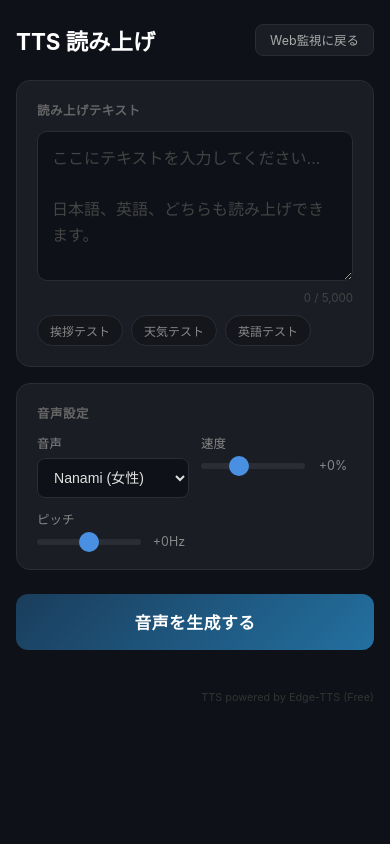
After one commit to ysd416jp/-yy_crawler, a Flask app: page /tts in a window 390 px wide. The commit adds this page. Run offline with Flask 3, Linux system fonts and the light colour scheme.

Commit message:
Add TTS system: Qwen3-TTS Colab notebook + edge-tts web fallback
- Add Qwen3_TTS_Colab.ipynb: Google Colab notebook for Qwen3-TTS with
  Gradio UI (voice clone, TTS, voice design), runs on free T4 GPU
- Add edge-tts integration to webapp.py as lightweight fallback TTS
  (no GPU needed, 7 Japanese voices, rate/pitch control)
- Add templates/tts.html: mobile-friendly TTS page with audio player
- Add navigation link to TTS page from main index

https://claude.ai/code/session_01Rme5jjjcz7UyWqPcirTFyY

```diff
--- a/requirements.txt
+++ b/requirements.txt
@@ -5,3 +5,4 @@ google-auth
 google-generativeai
 requests
 beautifulsoup4
+edge-tts
--- a/templates/index.html
+++ b/templates/index.html
@@ -146,7 +146,10 @@
   <!-- ヘッダー -->
   <div class="header">
     <h1>Web更新チェッカー</h1>
-    <button class="icon-btn" onclick="location.reload()" title="更新">↻</button>
+    <div style="display:flex; gap:8px; align-items:center;">
+      <a href="/tts" class="icon-btn" title="TTS読み上げ" style="font-size:14px; text-decoration:none;">🔊</a>
+      <button class="icon-btn" onclick="location.reload()" title="更新">↻</button>
+    </div>
   </div>
 
   <!-- 追加ボタン -->
--- /dev/null
+++ b/templates/tts.html
@@ -0,0 +1,289 @@
+<!DOCTYPE html>
+<html lang="ja">
+<head>
+<meta charset="UTF-8">
+<meta name="viewport" content="width=device-width, initial-scale=1.0, maximum-scale=1.0, user-scalable=no">
+<title>TTS - テキスト読み上げ</title>
+<link rel="icon" href="/favicon.ico" type="image/svg+xml">
+<style>
+  * { margin: 0; padding: 0; box-sizing: border-box; }
+  body {
+    background: #0e1117; color: #e0e0e0;
+    font-family: -apple-system, BlinkMacSystemFont, 'Segoe UI', 'Hiragino Sans', sans-serif;
+    min-height: 100vh; padding: 24px 16px;
+  }
+  .container { max-width: 640px; margin: 0 auto; }
+
+  /* --- Header --- */
+  .header { display: flex; align-items: center; justify-content: space-between; margin-bottom: 24px; }
+  .header h1 { font-size: 1.4rem; font-weight: 700; color: #fff; }
+  .nav-btn {
+    padding: 6px 14px; border-radius: 8px;
+    background: #1a1d24; border: 1px solid #2a2d35;
+    color: #aaa; font-size: 0.78rem; cursor: pointer;
+    text-decoration: none; transition: all 0.15s;
+  }
+  .nav-btn:hover { background: #24272e; color: #fff; }
+
+  /* --- Card --- */
+  .card {
+    background: #1a1d24; border-radius: 14px; padding: 20px;
+    border: 1px solid #2a2d35; margin-bottom: 16px;
+  }
+  .card-title {
+    font-size: 0.78rem; color: #666; font-weight: 600;
+    letter-spacing: 0.04em; margin-bottom: 12px;
+  }
+
+  /* --- Textarea --- */
+  textarea {
+    width: 100%; min-height: 150px; padding: 14px;
+    background: #0e1117; border: 1px solid #2a2d35; border-radius: 10px;
+    color: #e0e0e0; font-size: 1rem; font-family: inherit;
+    resize: vertical; outline: none; transition: border 0.15s;
+    line-height: 1.6;
+  }
+  textarea:focus { border-color: #4a90e2; }
+  textarea::placeholder { color: #444; }
+  .char-count { text-align: right; font-size: 0.72rem; color: #444; margin-top: 6px; }
+
+  /* --- Controls --- */
+  .controls { display: grid; grid-template-columns: 1fr 1fr; gap: 12px; }
+  label.ctrl-label { font-size: 0.78rem; color: #888; margin-bottom: 6px; display: block; }
+  select, input[type="range"] {
+    width: 100%; padding: 10px 12px; border-radius: 8px;
+    background: #0e1117; border: 1px solid #2a2d35; color: #e0e0e0;
+    font-size: 0.88rem; outline: none; transition: border 0.15s;
+  }
+  select:focus { border-color: #4a90e2; }
+  .range-wrap { display: flex; align-items: center; gap: 8px; }
+  .range-wrap input[type="range"] {
+    flex: 1; padding: 0; border: none; background: transparent;
+    -webkit-appearance: none; height: 6px;
+  }
+  input[type="range"]::-webkit-slider-runnable-track {
+    background: #2a2d35; height: 6px; border-radius: 3px;
+  }
+  input[type="range"]::-webkit-slider-thumb {
+    -webkit-appearance: none; width: 20px; height: 20px;
+    border-radius: 50%; background: #4a90e2; margin-top: -7px;
+  }
+  .range-val { font-size: 0.78rem; color: #888; min-width: 40px; text-align: center; }
+
+  /* --- Generate button --- */
+  .gen-btn {
+    width: 100%; padding: 16px; border: none; border-radius: 12px;
+    background: linear-gradient(135deg, #1a3d5c, #2370a0);
+    color: #fff; font-size: 1.05rem; font-weight: 700;
+    cursor: pointer; transition: all 0.2s; margin-top: 8px;
+    letter-spacing: 0.03em;
+  }
+  .gen-btn:hover { transform: translateY(-1px); filter: brightness(1.15); }
+  .gen-btn:active { transform: translateY(0); }
+  .gen-btn:disabled {
+    background: #1a1d24; color: #555; cursor: not-allowed;
+    transform: none; filter: none;
+  }
+
+  /* --- Player --- */
+  .player-card {
+    background: #1a1d24; border-radius: 14px; padding: 20px;
+    border: 1px solid #2a2d35; display: none;
+  }
+  .player-card.active { display: block; }
+  audio { width: 100%; margin-bottom: 12px; border-radius: 8px; }
+  .dl-btn {
+    display: block; width: 100%; padding: 12px; border: 1px solid #2a2d35;
+    border-radius: 10px; background: transparent; color: #4a90e2;
+    font-size: 0.9rem; font-weight: 600; cursor: pointer;
+    text-align: center; text-decoration: none; transition: all 0.15s;
+  }
+  .dl-btn:hover { background: #1a2d4a; border-color: #4a90e2; }
+
+  /* --- Loading --- */
+  .loading {
+    display: none; text-align: center; padding: 20px; color: #888;
+  }
+  .loading.active { display: block; }
+  .spinner {
+    width: 32px; height: 32px; border: 3px solid #2a2d35;
+    border-top-color: #4a90e2; border-radius: 50%;
+    animation: spin 0.8s linear infinite; margin: 0 auto 10px;
+  }
+  @keyframes spin { to { transform: rotate(360deg); } }
+
+  /* --- Error --- */
+  .error-msg {
+    display: none; background: #3a1a1a; border: 1px solid #6a3030;
+    border-radius: 8px; padding: 12px; color: #e05050;
+    font-size: 0.85rem; margin-top: 12px;
+  }
+  .error-msg.active { display: block; }
+
+  /* --- Footer --- */
+  .footer { text-align: right; color: #333; font-size: 0.68rem; margin-top: 40px; }
+
+  /* --- Preset buttons --- */
+  .presets { display: flex; gap: 8px; flex-wrap: wrap; margin-top: 10px; }
+  .preset-btn {
+    padding: 6px 12px; border-radius: 20px;
+    background: #14161c; border: 1px solid #2a2d35;
+    color: #888; font-size: 0.75rem; cursor: pointer;
+    transition: all 0.15s;
+  }
+  .preset-btn:hover { border-color: #4a90e2; color: #4a90e2; }
+</style>
+</head>
+<body>
+<div class="container">
+
+  <div class="header">
+    <h1>TTS 読み上げ</h1>
+    <a href="/" class="nav-btn">Web監視に戻る</a>
+  </div>
+
+  <!-- Text input -->
+  <div class="card">
+    <div class="card-title">読み上げテキスト</div>
+    <textarea id="tts-text" placeholder="ここにテキストを入力してください...&#10;&#10;日本語、英語、どちらも読み上げできます。" maxlength="5000"></textarea>
+    <div class="char-count"><span id="char-num">0</span> / 5,000</div>
+    <div class="presets">
+      <button class="preset-btn" onclick="setPreset('こんにちは。テキスト読み上げのテストです。')">挨拶テスト</button>
+      <button class="preset-btn" onclick="setPreset('本日は晴天なり。明日の天気は曇りのち雨でしょう。')">天気テスト</button>
+      <button class="preset-btn" onclick="setPreset('The quick brown fox jumps over the lazy dog.')">英語テスト</button>
+    </div>
+  </div>
+
+  <!-- Voice & Settings -->
+  <div class="card">
+    <div class="card-title">音声設定</div>
+    <div class="controls">
+      <div>
+        <label class="ctrl-label">音声</label>
+        <select id="tts-voice">
+          {% for v in voices %}
+          <option value="{{ v.id }}">{{ v.name }}</option>
+          {% endfor %}
+        </select>
+      </div>
+      <div>
+        <label class="ctrl-label">速度</label>
+        <div class="range-wrap">
+          <input type="range" id="tts-rate" min="-50" max="100" value="0" step="10">
+          <span class="range-val" id="rate-val">+0%</span>
+        </div>
+      </div>
+      <div>
+        <label class="ctrl-label">ピッチ</label>
+        <div class="range-wrap">
+          <input type="range" id="tts-pitch" min="-50" max="50" value="0" step="5">
+          <span class="range-val" id="pitch-val">+0Hz</span>
+        </div>
+      </div>
+    </div>
+  </div>
+
+  <!-- Generate button -->
+  <button class="gen-btn" id="gen-btn" onclick="generateTTS()">
+    音声を生成する
+  </button>
+
+  <!-- Loading -->
+  <div class="loading" id="loading">
+    <div class="spinner"></div>
+    <div>音声を生成中...</div>
+  </div>
+
+  <!-- Error -->
+  <div class="error-msg" id="error-msg"></div>
+
+  <!-- Player -->
+  <div class="player-card" id="player-card">
+    <div class="card-title">生成結果</div>
+    <audio id="audio-player" controls></audio>
+    <a id="dl-btn" class="dl-btn" download="tts_output.mp3">ダウンロード</a>
+  </div>
+
+  <div class="footer">TTS powered by Edge-TTS (Free)</div>
+</div>
+
+<script>
+var textEl = document.getElementById('tts-text');
+var charNum = document.getElementById('char-num');
+var rateSlider = document.getElementById('tts-rate');
+var rateVal = document.getElementById('rate-val');
+var pitchSlider = document.getElementById('tts-pitch');
+var pitchVal = document.getElementById('pitch-val');
+
+textEl.addEventListener('input', function() {
+  charNum.textContent = this.value.length;
+});
+
+rateSlider.addEventListener('input', function() {
+  var v = parseInt(this.value);
+  rateVal.textContent = (v >= 0 ? '+' : '') + v + '%';
+});
+
+pitchSlider.addEventListener('input', function() {
+  var v = parseInt(this.value);
+  pitchVal.textContent = (v >= 0 ? '+' : '') + v + 'Hz';
+});
+
+function setPreset(text) {
+  textEl.value = text;
+  charNum.textContent = text.length;
+}
+
+function generateTTS() {
+  var text = textEl.value.trim();
+  if (!text) { textEl.focus(); return; }
+
+  var voice = document.getElementById('tts-voice').value;
+  var rate = rateVal.textContent;
+  var pitch = pitchVal.textContent;
+
+  var btn = document.getElementById('gen-btn');
+  var loading = document.getElementById('loading');
+  var errorMsg = document.getElementById('error-msg');
+  var playerCard = document.getElementById('player-card');
+
+  btn.disabled = true;
+  btn.textContent = '生成中...';
+  loading.classList.add('active');
+  errorMsg.classList.remove('active');
+  playerCard.classList.remove('active');
+
+  var formData = new FormData();
+  formData.append('text', text);
+  formData.append('voice', voice);
+  formData.append('rate', rate);
+  formData.append('pitch', pitch);
+
+  fetch('/tts/generate', { method: 'POST', body: formData })
+    .then(function(res) {
+      if (!res.ok) {
+        return res.text().then(function(t) { throw new Error(t); });
+      }
+      return res.blob();
+    })
+    .then(function(blob) {
+      var url = URL.createObjectURL(blob);
+      var audio = document.getElementById('audio-player');
+      audio.src = url;
+      document.getElementById('dl-btn').href = url;
+      playerCard.classList.add('active');
+      audio.play();
+    })
+    .catch(function(err) {
+      errorMsg.textContent = err.message || '音声生成に失敗しました';
+      errorMsg.classList.add('active');
+    })
+    .finally(function() {
+      btn.disabled = false;
+      btn.textContent = '音声を生成する';
+      loading.classList.remove('active');
+    });
+}
+</script>
+</body>
+</html>
```
Also changed, not shown: webapp.py (+75 -1 lines), 1 other file.
